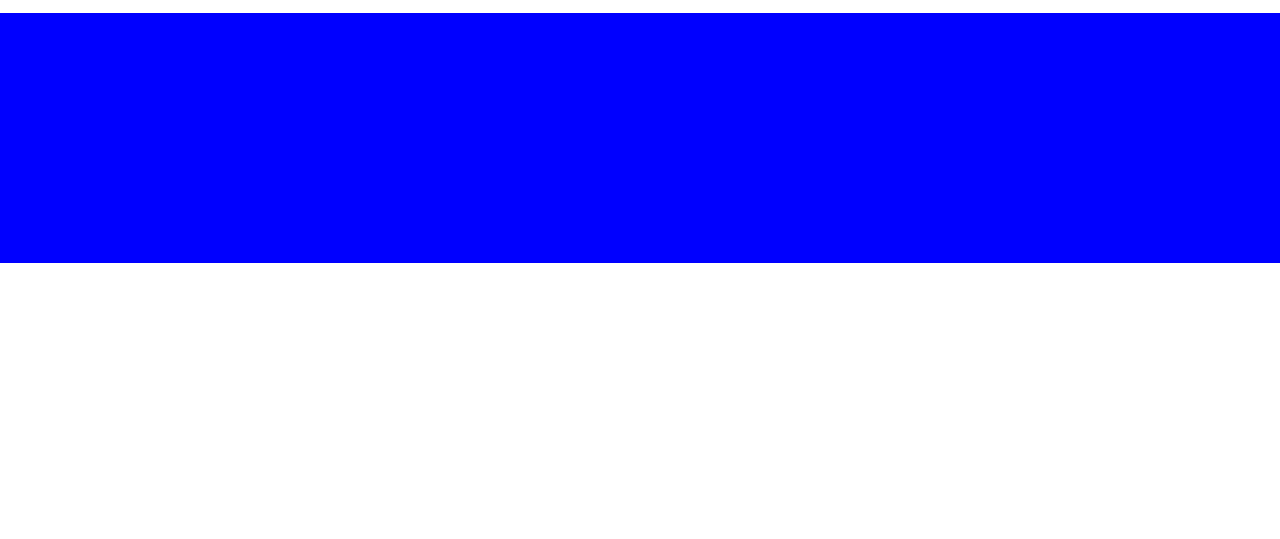
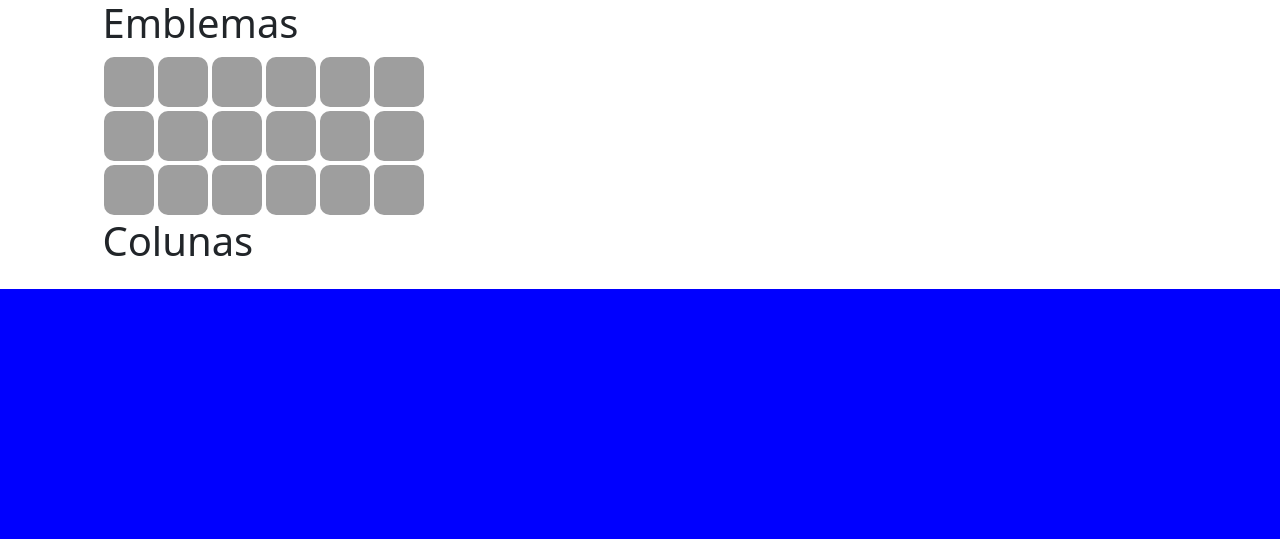
Before and after one commit to Geefi-23/projetin, a PHP site: page / in a window 1280 px wide. Shown: the part 1129-1668 px from the top of the page. Before the commit the page ends 1392 px from the top, so only its background shows below. Run offline with PHP 8.4, Linux system fonts and the light colour scheme.

Commit message:
Add files via upload

```diff
--- a/assets/css/index.css
+++ b/assets/css/index.css
@@ -1,26 +1,73 @@
-main#container{
+                        main#container {
                             min-height: 100%;
                             padding: 0 15%;
                         }
 
-.section{
+                        .section {
                             width: 100%;
                             border: 1px solid #dee2e6;
                             padding: .5rem;
                         }
-.section--header{
+
+                        .section--header {
                             display: flex;
                             justify-content: space-between;
                         }
-.section--body{
+
+                        .section--body {
                             display: flex;
                             justify-content: center;
                             padding-top: 1rem;
                         }
-.section--toolbar{
+
+                        .section--toolbar {
                             display: flex;
                             flex-direction: row;
                             justify-content: space-around;
                             align-items: center;
                             width: 35%;
                         }
+
+                        .flex-gap-test {
+                            display: inline-flex;
+                            flex-wrap: wrap;
+                            gap: 16px;
+                        }
+
+                        .section-emblemas {
+                            display: flex;
+                        }
+
+                        .emblema-1 {
+                            margin: 2px;
+                            width: 50px;
+                            height: 50px;
+                            background-color: rgb(158, 158, 158);
+                            border-radius: 10px;
+                        }
+
+                        .emblema-1:hover {
+                            background-color: aquamarine;
+                        }
+
+                        .section-pai {
+                            display: flex;
+                        }
+
+                        .arte {
+                            border-radius: 10px;
+                            margin-left: 28px;
+                            width: 246px;
+                            height: 188px;
+                            background-color: black;
+                        }
+
+                        .image1 {
+                            width: 50px;
+                            height: 50px;
+                        }
+
+                        .image2 {
+                            width: 50px;
+                            height: 50px;
+                        }
--- a/index.php
+++ b/index.php
@@ -66,9 +66,73 @@
             require 'assets/modulos/card.php';
           ?>
         </div>
-
       </div>
     </div>
+    <section>
+      <div class="titulo-galeria">
+        <h1>Nossa Galeria</h1>
+      </div>
+      <div class="section-pai">
+      <div class="imagem" style=" border-radius: 10px;background-image: url('https://lighthabbo.com.br/uploads/noticia-db3e9680528bd8c3c009c4345b42d6af.png')">
+<a href="coluna/1177-1-bate-papo-na-light-oeamanda">
+<div class="add">
+<div>
+<p>Nenhum comentário ainda</p>
+<p><b>27</b>
+visualizações</p>
+</div>
+</div>
+</a>
+</div>
+    <div class="arte"></div>
+    <div class="arte"></div>
+    <div class="arte"></div>
+  </div>
+  </div>
+    </section>
+    <div class="titulo">
+      <h1>Emblemas</h1>
+    </div>
+ <section>
+ <div class="main-and-sidebar-wrapper">
+    <section class="main"></section>
+    <aside class="sidebar"></aside>
+</div>
+ </section>
+ <section>
+  <div class="section-emblemas">
+  <div class="emblema-1"></div>
+  <div class="emblema-1"></div>
+  <div class="emblema-1"></div>
+  <div class="emblema-1"></div>
+  <div class="emblema-1"></div>
+  <div class="emblema-1"></div>
+</div>
+<div class="section-emblemas-2">
+<div class="section-emblemas">
+  <div class="emblema-1"></div>
+  <div class="emblema-1"></div>
+  <div class="emblema-1"></div>
+  <div class="emblema-1"></div>
+  <div class="emblema-1"></div>
+  <div class="emblema-1"></div>
+</div>
+</div>
+<div class="section-emblemas">
+  <div class="emblema-1"></div>
+  <div class="emblema-1"></div>
+  <div class="emblema-1"></div>
+  <div class="emblema-1"></div>
+  <div class="emblema-1"></div>
+  <div class="emblema-1"></div>
+</section>
+<section>
+  <div class="titulo">
+    <h1>Colunas</h1>
+  </div>
+
+</div>
+</section>
   </main>
   <footer class="mt-4" style="background-color: blue; width: 100%; height: 250px"></footer>
 </body>
```
Lines whose indentation alone changed are shown as unchanged.
